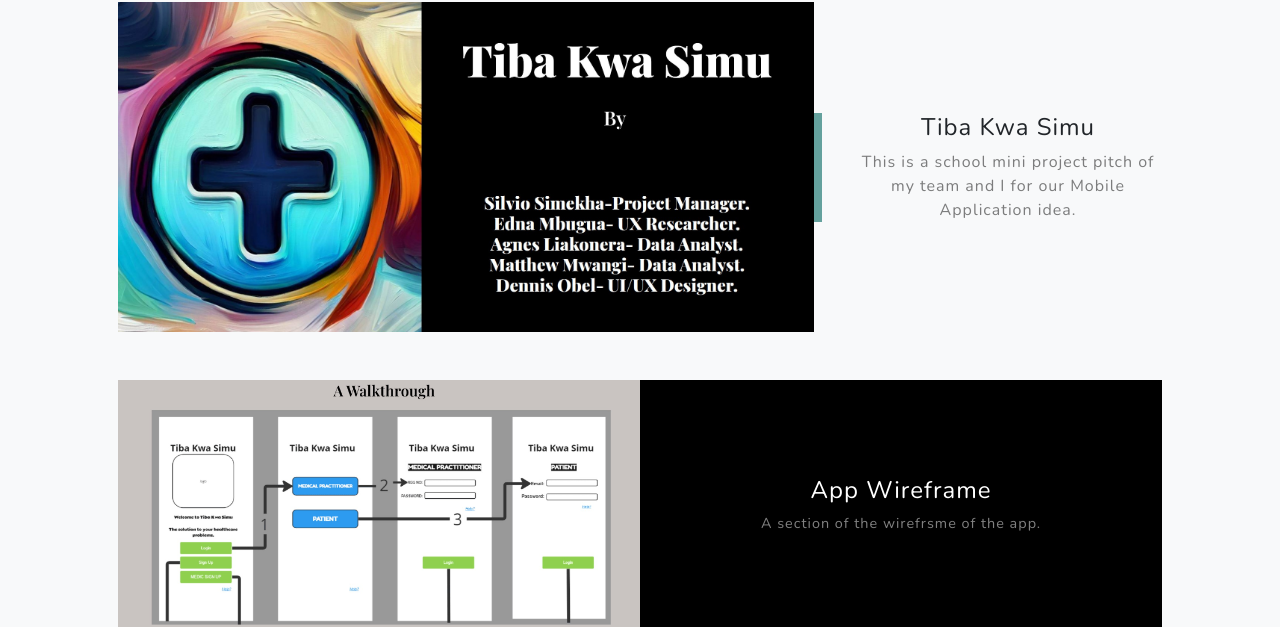
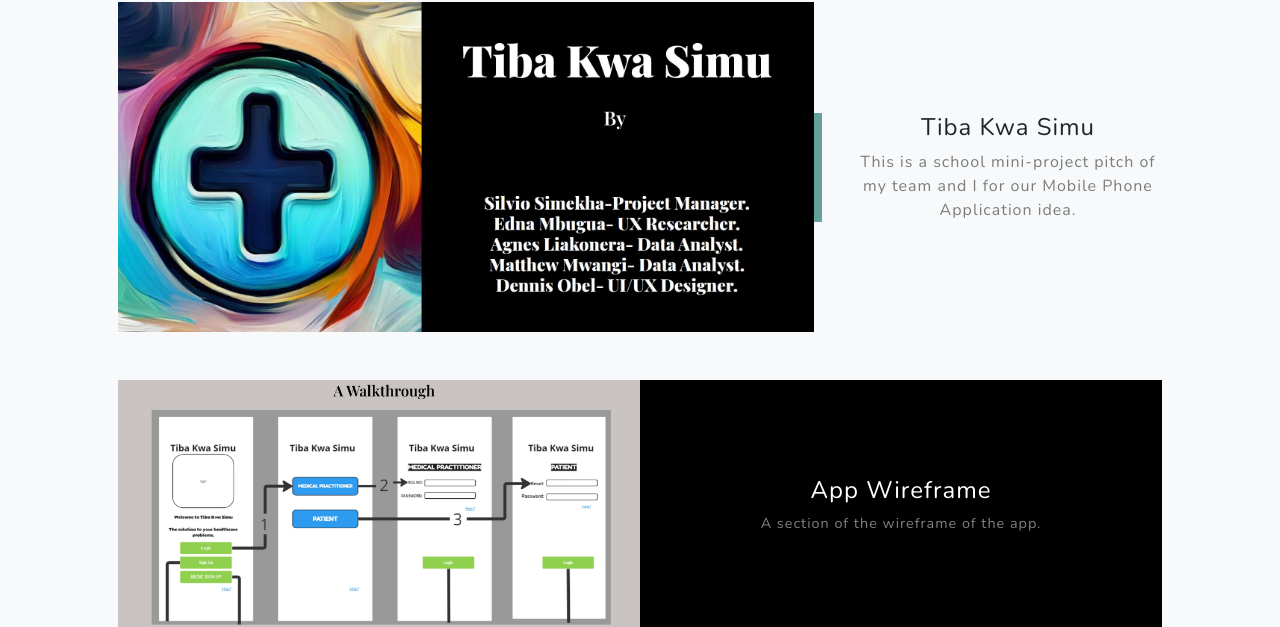
Before and after one commit to SilvioSimekha/SilvioMarkoSimekha, a plain HTML site: page index.html in a window 1280 px wide. Shown: the part 1524-2151 px from the top of the page. Drawn offline with nearby package versions, Linux system fonts and the light colour scheme.

Commit message:
Update index.html
Fixed Typo

```diff
--- a/index.html
+++ b/index.html
@@ -72,7 +72,7 @@ Silvio’s unique approach to teaching combines traditional teaching techniques
                     <div class="col-xl-4 col-lg-5">
                         <div class="featured-text text-center text-lg-left">
                             <h4>Tiba Kwa Simu</h4>
-                            <p class="text-black-50 mb-0">This is a school mini project pitch of my team and I for our Mobile Application idea.</p>
+                            <p class="text-black-50 mb-0">This is a school mini-project pitch of my team and I for our Mobile Phone Application idea.</p>
                         </div>
                     </div>
                 </div>
@@ -85,7 +85,7 @@ Silvio’s unique approach to teaching combines traditional teaching techniques
                             <div class="d-flex h-100">
                                 <div class="project-text w-100 my-auto text-center text-lg-left">
                                     <h4 class="text-white">App Wireframe</h4>
-                                    <p class="mb-0 text-white-50">A section of the wirefrsme of the app.</p>
+                                    <p class="mb-0 text-white-50">A section of the wireframe of the app.</p>
                                 </div>
                             </div>
                         </div>
```
